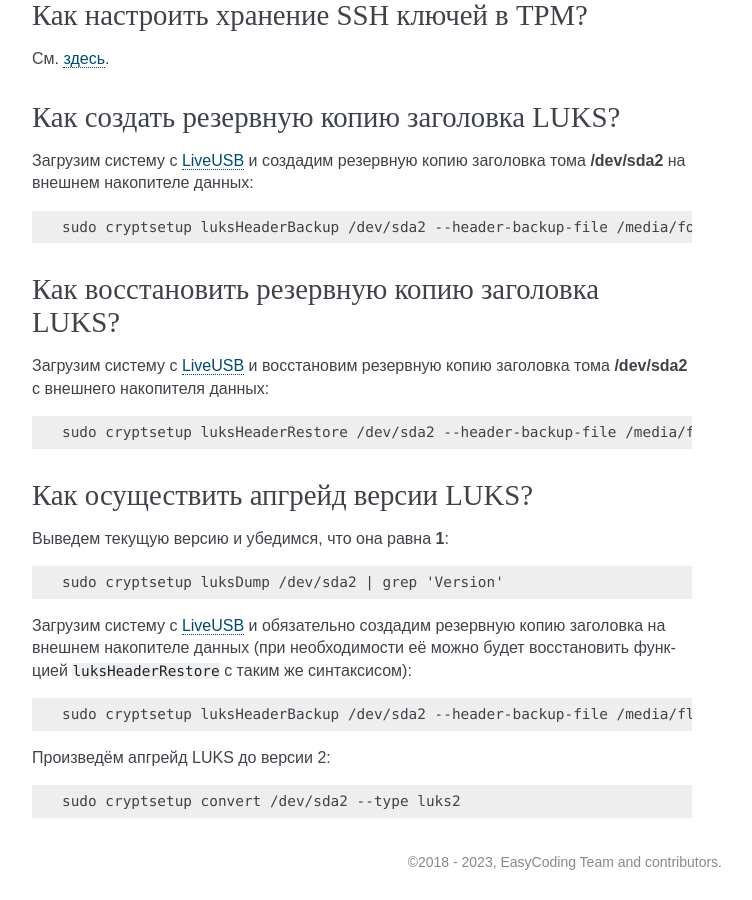
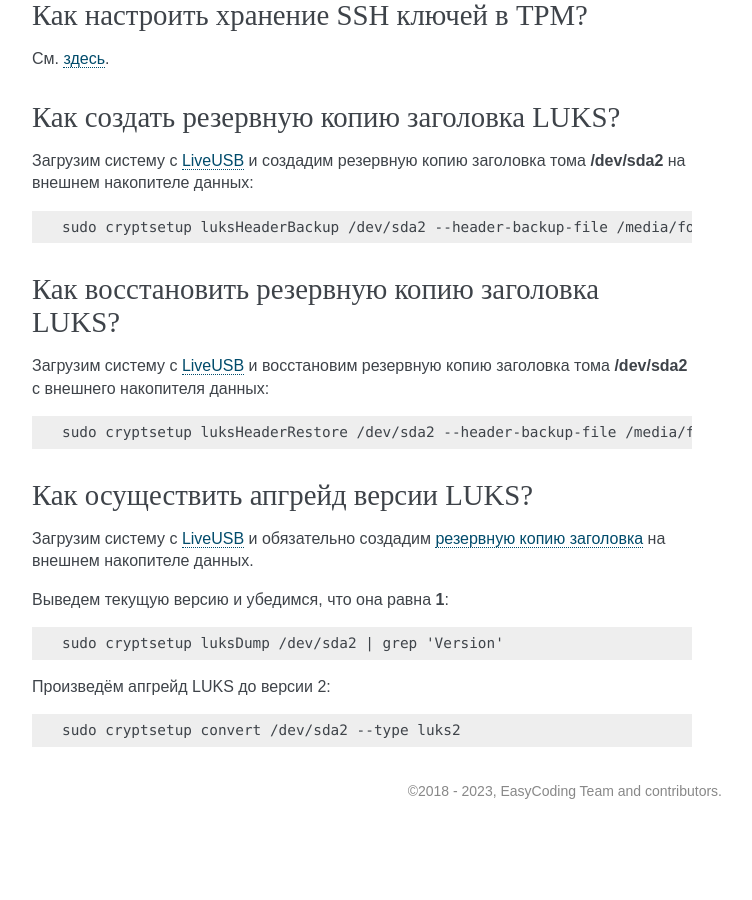
Before and after one commit to RussianFedora/FAQ, a Sphinx documentation site: the page built from source/security.rst, in a window 1280 px wide and 900 px high, scrolled down 34958 px. Shown: the whole window, without its empty margins (388-1140 px from the left). Built offline with Sphinx 7.4.7, drawn with Linux system fonts in a browser that asks for light colours; comment, search, counter and statistics services are not loaded; after the commit the page ends 35787 px from its top, so only the background shows below that.

Commit message:
Updated luks-upgrade-v2 question.

```diff
--- a/source/security.rst
+++ b/source/security.rst
@@ -2018,18 +2018,14 @@ LUKS :ref:`версии 2 <luks-version>` поддерживает возмож
 Как осуществить апгрейд версии LUKS?
 =======================================
 
+Загрузим систему с :ref:`LiveUSB <usb-flash>` и обязательно создадим :ref:`резервную копию заголовка <luks-header-backup>` на внешнем накопителе данных.
+
 Выведем текущую версию и убедимся, что она равна **1**:
 
 .. code-block:: text
 
     sudo cryptsetup luksDump /dev/sda2 | grep 'Version'
 
-Загрузим систему с :ref:`LiveUSB <usb-flash>` и обязательно создадим резервную копию заголовка на внешнем накопителе данных (при необходимости её можно будет восстановить функцией ``luksHeaderRestore`` с таким же синтаксисом):
-
-.. code-block:: text
-
-    sudo cryptsetup luksHeaderBackup /dev/sda2 --header-backup-file /media/flash/luks-header.img
-
 Произведём апгрейд LUKS до версии 2:
 
 .. code-block:: text
```
